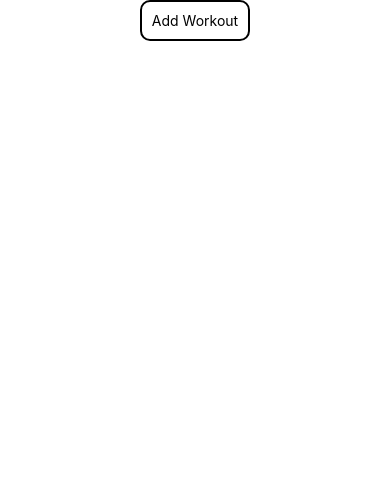
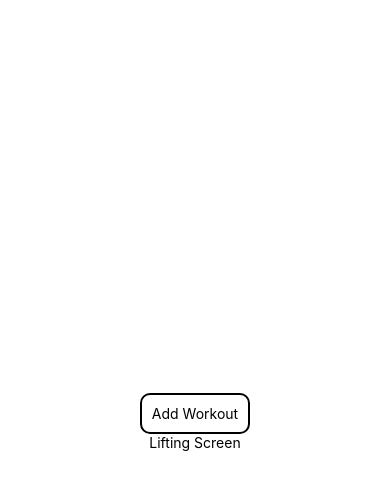
Before and after one commit to AniswagMC/Lifter, a React Native app: screen / in a window 390 px wide. Shown: the top 490 px of the page. Built offline with nearby package versions, Linux system fonts and the light colour scheme.

Commit message:
Beginning nav launch sequence

```diff
--- a/App.js
+++ b/App.js
@@ -1,7 +1,9 @@
 import Home from './components/Home'
+import { StyleSheet, Text, View, TouchableHighlight } from 'react-native';
 
 export default function App() {
   return (
     <Home />
+
   );
 }
--- a/components/Home.jsx
+++ b/components/Home.jsx
@@ -1,5 +1,6 @@
 import React, {useState} from 'react';
 import { StyleSheet, Text, View, TouchableHighlight } from 'react-native';
+import Lift from './Lift'
 
 export default function Home() {
   const [count, setCount] = useState(0);
@@ -18,6 +19,8 @@ export default function Home() {
       <View style={styles.countContainer}>
         <Text style={styles.countText}>{count || null}</Text>
       </View>
+
+      <Lift />
     </View>
   );
 }
@@ -27,7 +30,7 @@ const styles = StyleSheet.create({
     flex: 1,
     backgroundColor: '#fff',
     alignItems: 'center',
-    // justifyContent: 'center',
+    justifyContent: 'center',
   },
   button: {
     alignItems: 'center',
--- /dev/null
+++ b/components/Lift.jsx
@@ -0,0 +1,11 @@
+import { StyleSheet, Text, View, TouchableHighlight } from 'react-native';
+
+export default function Lift() {
+  return (
+    <View>
+      <Text>
+        Lifting Screen
+      </Text>
+    </View>
+  )
+};
```
